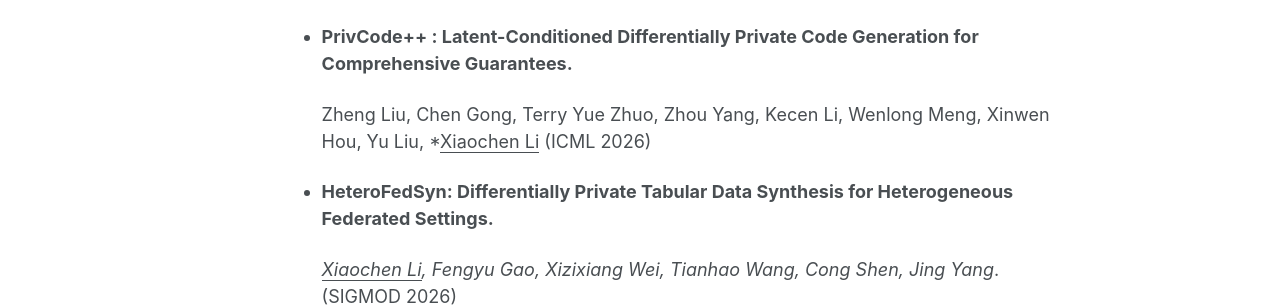
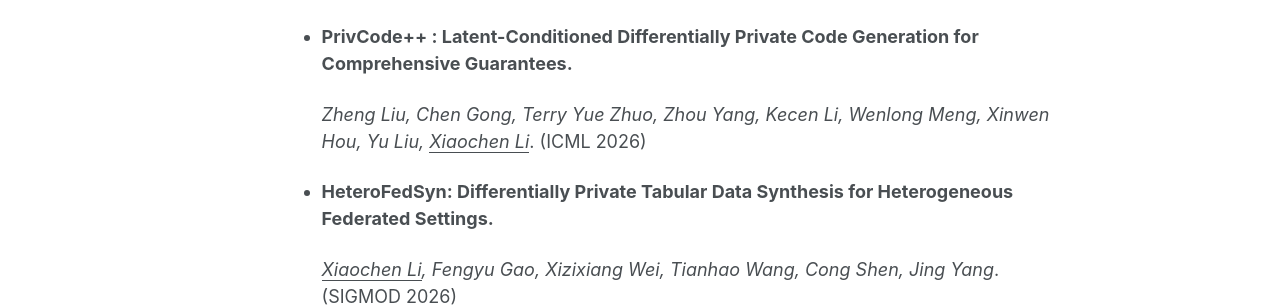
Before and after one commit to XiaochenLi-w/XiaochenLi-w.github.io, a Jekyll site: the page built from _pages/about.md, in a window 1280 px wide and 900 px high. Shown: the part 443-750 px from the top of the window. Built offline with Jekyll 4.4.1, drawn with Linux system fonts in a browser that asks for light colours; some web fonts are replaced.

```diff
--- a/_pages/about.md
+++ b/_pages/about.md
@@ -13,7 +13,7 @@ My recent research interests focus on Differential Privacy and Machine Unlearnin
 # Publications
 - **PrivCode++ : Latent-Conditioned Differentially Private Code Generation for Comprehensive Guarantees.**
 
-  Zheng Liu, Chen Gong, Terry Yue Zhuo, Zhou Yang, Kecen Li, Wenlong Meng, Xinwen Hou, Yu Liu, *<u>Xiaochen Li</u> (ICML 2026)
+  *Zheng Liu, Chen Gong, Terry Yue Zhuo, Zhou Yang, Kecen Li, Wenlong Meng, Xinwen Hou, Yu Liu, <u>Xiaochen Li</u>*. (ICML 2026)
 
 - **HeteroFedSyn: Differentially Private Tabular Data Synthesis for Heterogeneous Federated Settings.**
 
```
